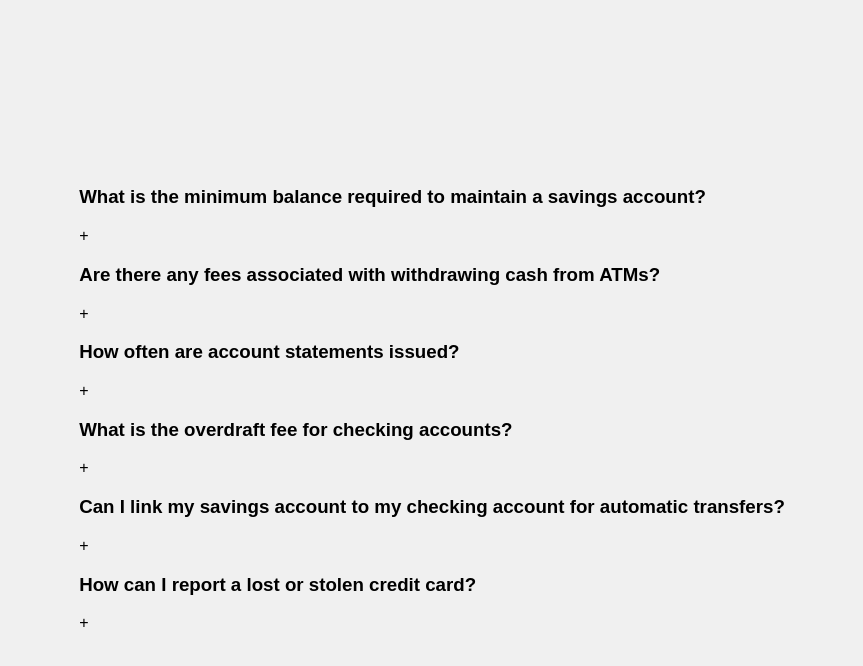
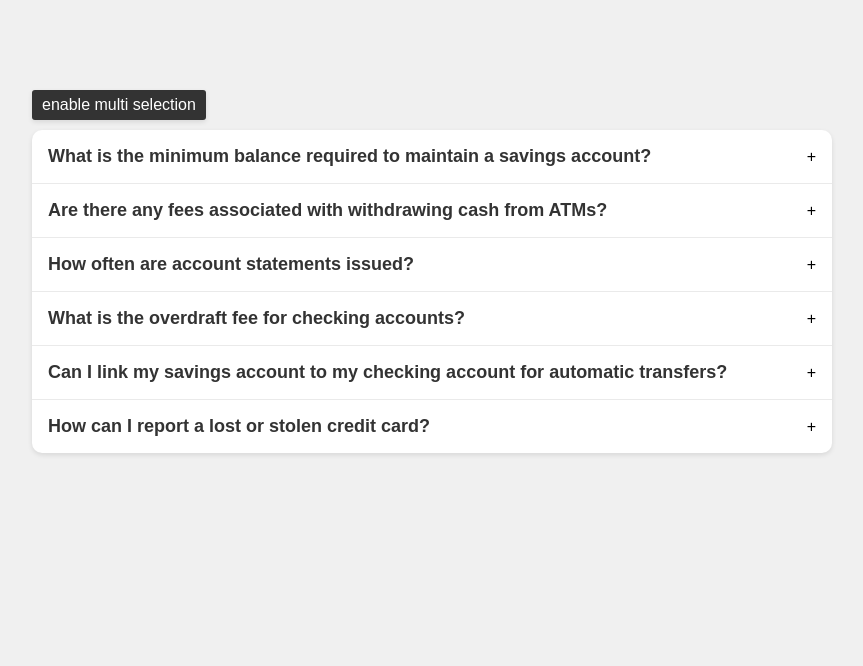
Before and after one commit to AkshaykumarBijjaragi/Reactjs, a React (Vite) app: page / in a window 1280 px wide. Shown: the top 666 px of the page, without its empty margins (208-1071 px from the left). Built offline with nearby package versions, Linux system fonts and the light colour scheme.

Commit message:
completing multi selection accordion

```diff
--- a/src/components/Accordion/Accordion.js
+++ b/src/components/Accordion/Accordion.js
@@ -1,16 +1,36 @@
 import { useState } from "react";
-// import "./Accordion.css";
+import "./Accordion.css";
 import data from "./data";
 
 export default function Accordion() {
   const [selected, setSelected] = useState(null);
+  const [multi, setMulti] = useState(false);
+  const [multiItem, setMultiItem] = useState([]);
 
-  function openAccordion(id) {
+  function handleSingle(id) {
     selected === id ? setSelected(null) : setSelected(id);
+  }
+
+  function handleMulti(id) {
+    if (multiItem.includes(id)) {
+      const newArr = multiItem.filter((item) => item !== id);
+      setMultiItem(multiItem.filter((item) => item !== id));
+    } else {
+      setMultiItem((prevItems) => [...prevItems, id]);
+    }
   }
 
   return (
     <div className="wrapper">
+      <button
+        onClick={() => {
+          setMulti(!multi);
+          setSelected(null)
+          setMultiItem([]);
+        }}
+      >
+        {multi ? "disable multi selection" : "enable multi selection"}
+      </button>
       <div className="accordion">
         {data && data.length > 0 ? (
           data.map((item) => {
@@ -18,15 +38,22 @@ export default function Accordion() {
               <div
                 key={item.id}
                 className="accordion-item"
-                onClick={() => openAccordion(item.id)}
+                onClick={() =>
+                  multi ? handleMulti(item.id) : handleSingle(item.id)
+                }
               >
                 <div className="acc-title">
                   <h3>{item.question}</h3>
-                  <span>{selected === item.id ? "-" : "+"}</span>
+                  <span>
+                    {selected === item.id || multiItem.includes(item.id)
+                      ? "-"
+                      : "+"}
+                  </span>
                 </div>
-                {selected === item.id && (
+                {(multi && multiItem.includes(item.id)) ||
+                selected === item.id ? (
                   <div className="acc-answer">{item.answer}</div>
-                )}
+                ) : null}
               </div>
             );
           })
--- a/src/components/Accordion/accordion.css
+++ b/src/components/Accordion/accordion.css
@@ -7,10 +7,22 @@
   margin: auto;
 }
 
+button {
+  border: none;
+  color: #fff;
+  font-size: 16px;
+  padding: 6px 10px;
+  margin: 10px 0px;
+  background-color: #333;
+  border-radius: 3px;
+  overflow: hidden;
+  box-shadow: 0 2px 5px #0000001a;
+}
+
 .accordion {
   background-color: #ffffff;
   border-radius: 10px;
-  box-shadow: 0 2px 5px rgba(20, 17, 17, 0.1);
+  box-shadow: 0 2px 5px rgba(0, 0, 0, 0.1);
   overflow: hidden;
 }
 
@@ -20,10 +32,7 @@
   transition: background-color 0.3s ease;
 }
 
-
-
 /* Accordion.css */
-
 
 .accordion-item:last-child {
   border-bottom: none;
```
Also changed, not shown: src/components/Accordion/approach.md (+8 -0 lines).
